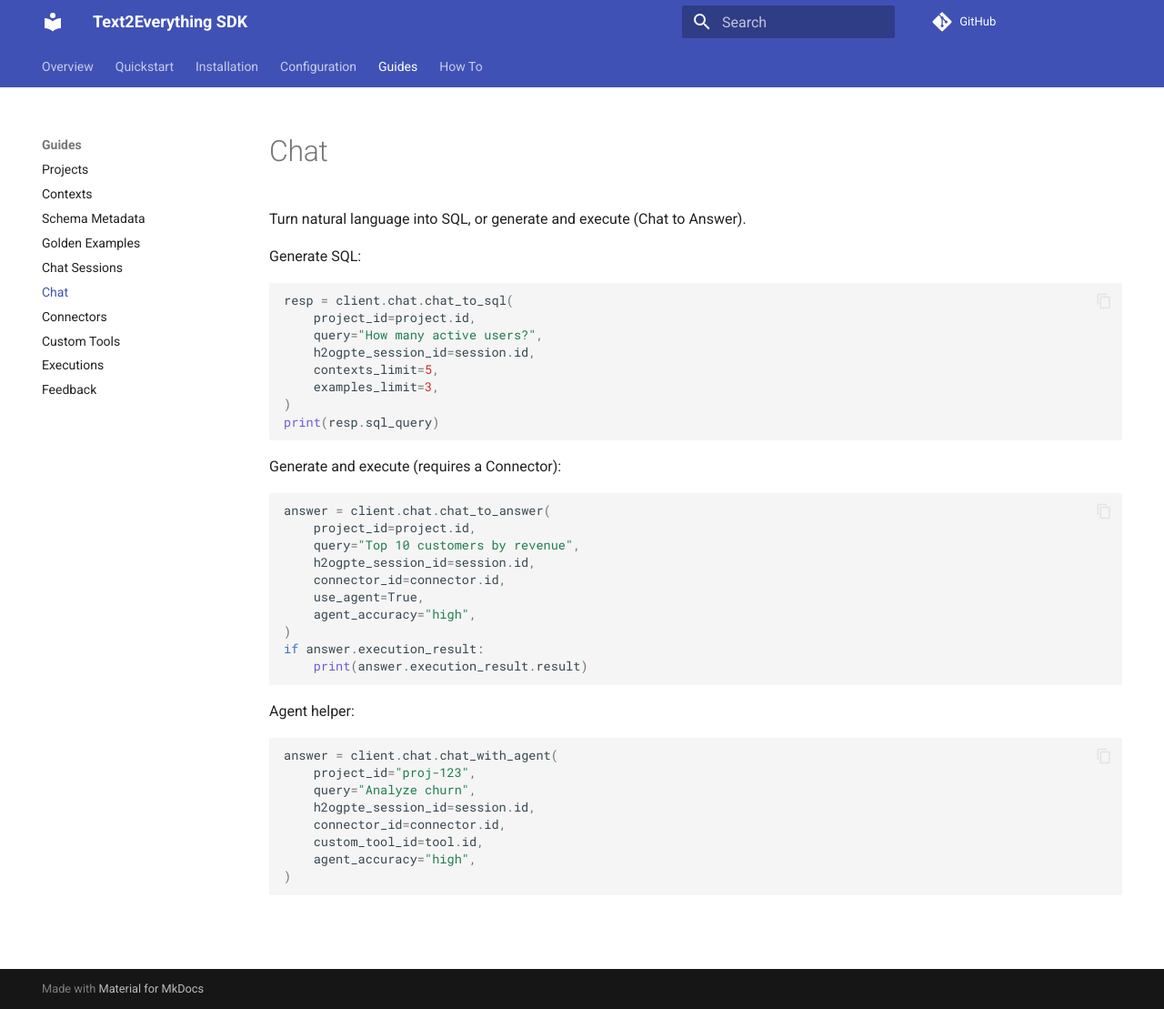
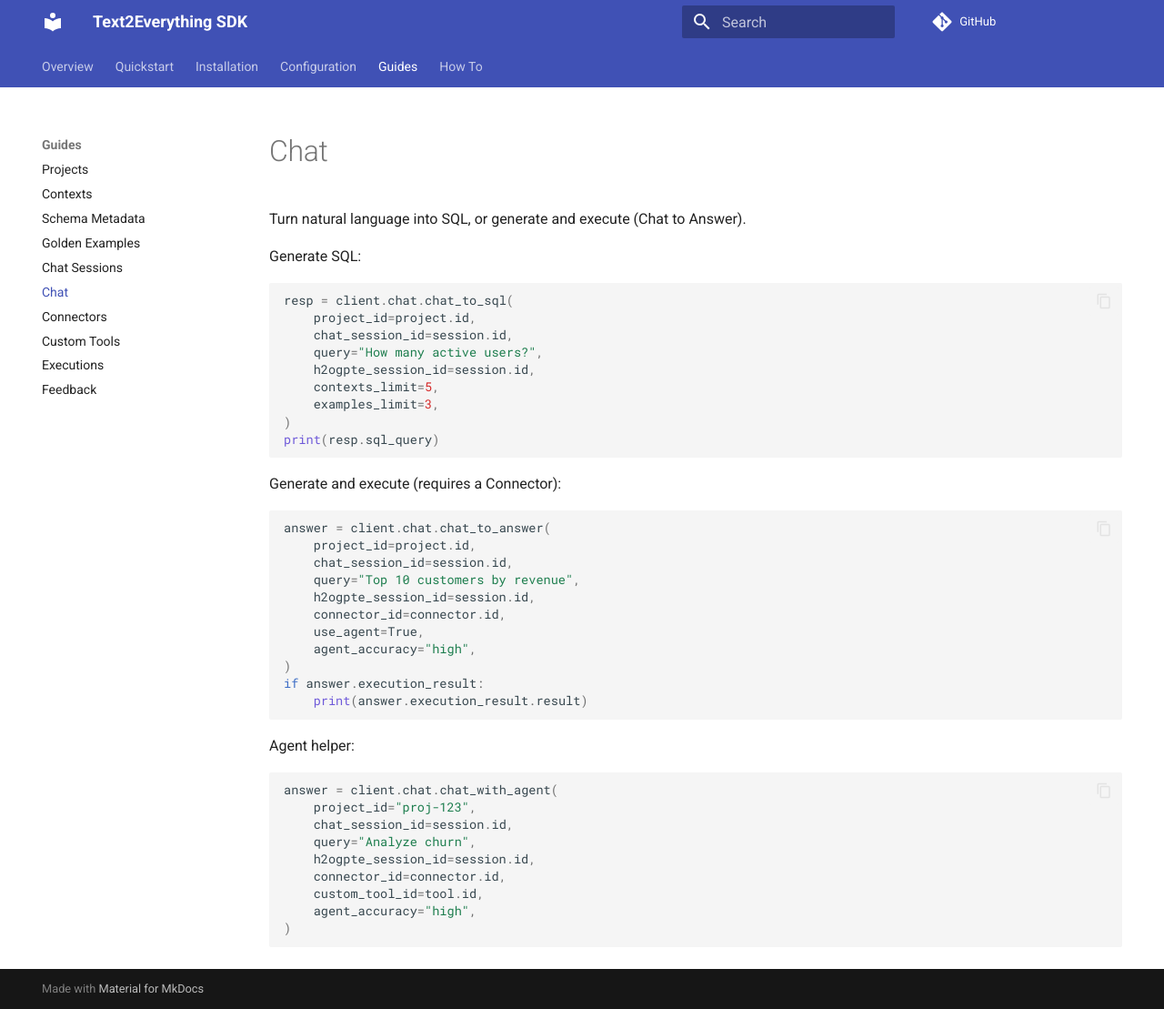
Before and after one commit to h2oai/text-2-everything-py, an MkDocs documentation site: the page built from docs/guides/chat.md, in a window 1280 px wide and 1109 px high. Shown: the whole window at 91% size. Built offline with MkDocs 1.6.1 and Material for MkDocs 9.7.7, drawn with Linux system fonts in a browser that asks for light colours; comment, search, counter and statistics services are not loaded.

Commit message:
Update chat.md to include chat_session_id parameter in chat methods examples for SQL generation and agent interaction.

````diff
--- a/docs/guides/chat.md
+++ b/docs/guides/chat.md
@@ -8,6 +8,7 @@ Generate SQL:
 ```python
 resp = client.chat.chat_to_sql(
     project_id=project.id,
+    chat_session_id=session.id,
     query="How many active users?",
     h2ogpte_session_id=session.id,
     contexts_limit=5,
@@ -20,6 +21,7 @@ Generate and execute (requires a Connector):
 ```python
 answer = client.chat.chat_to_answer(
     project_id=project.id,
+    chat_session_id=session.id,
     query="Top 10 customers by revenue",
     h2ogpte_session_id=session.id,
     connector_id=connector.id,
@@ -34,6 +36,7 @@ Agent helper:
 ```python
 answer = client.chat.chat_with_agent(
     project_id="proj-123",
+    chat_session_id=session.id,
     query="Analyze churn",
     h2ogpte_session_id=session.id,
     connector_id=connector.id,
````
